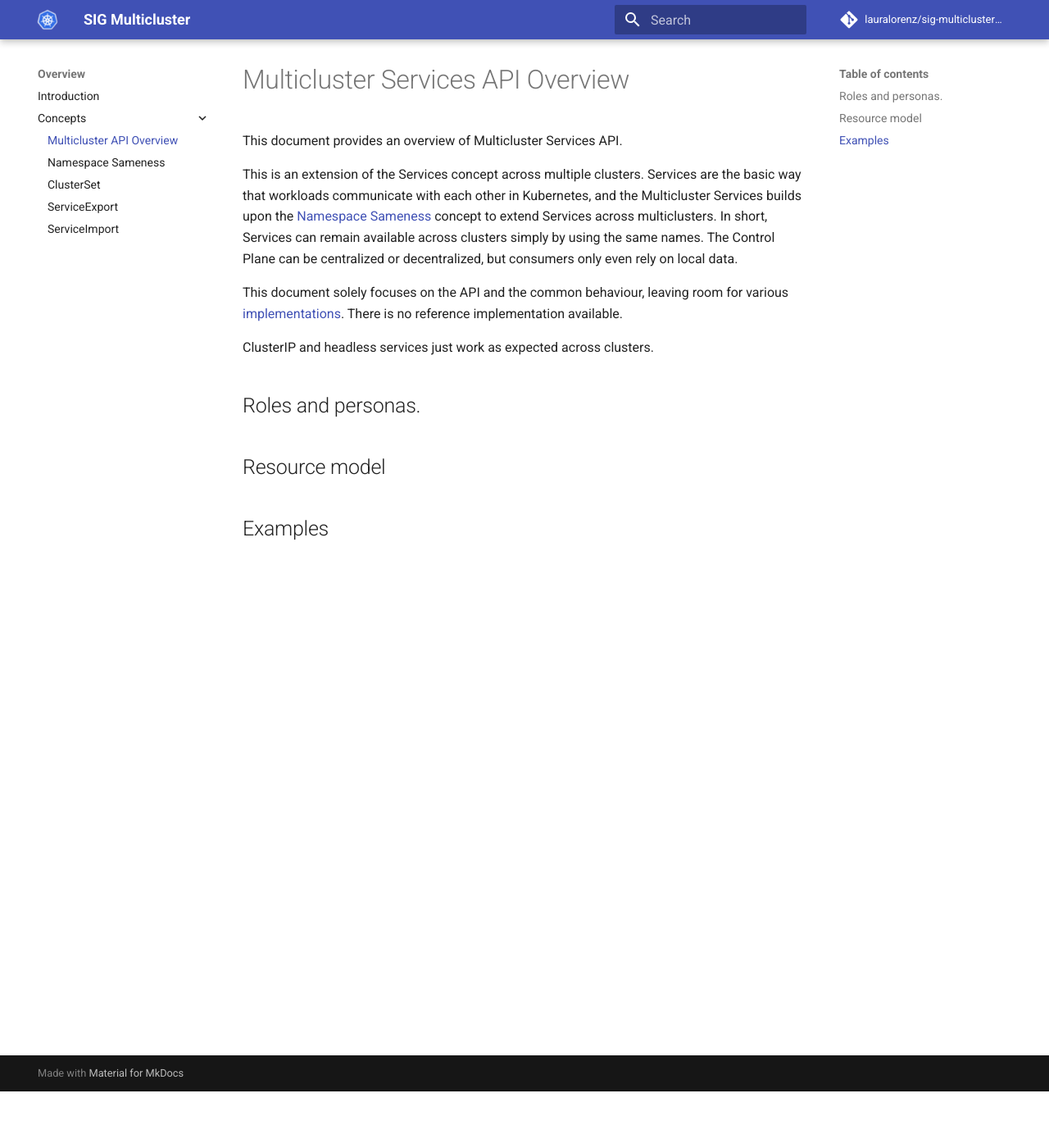
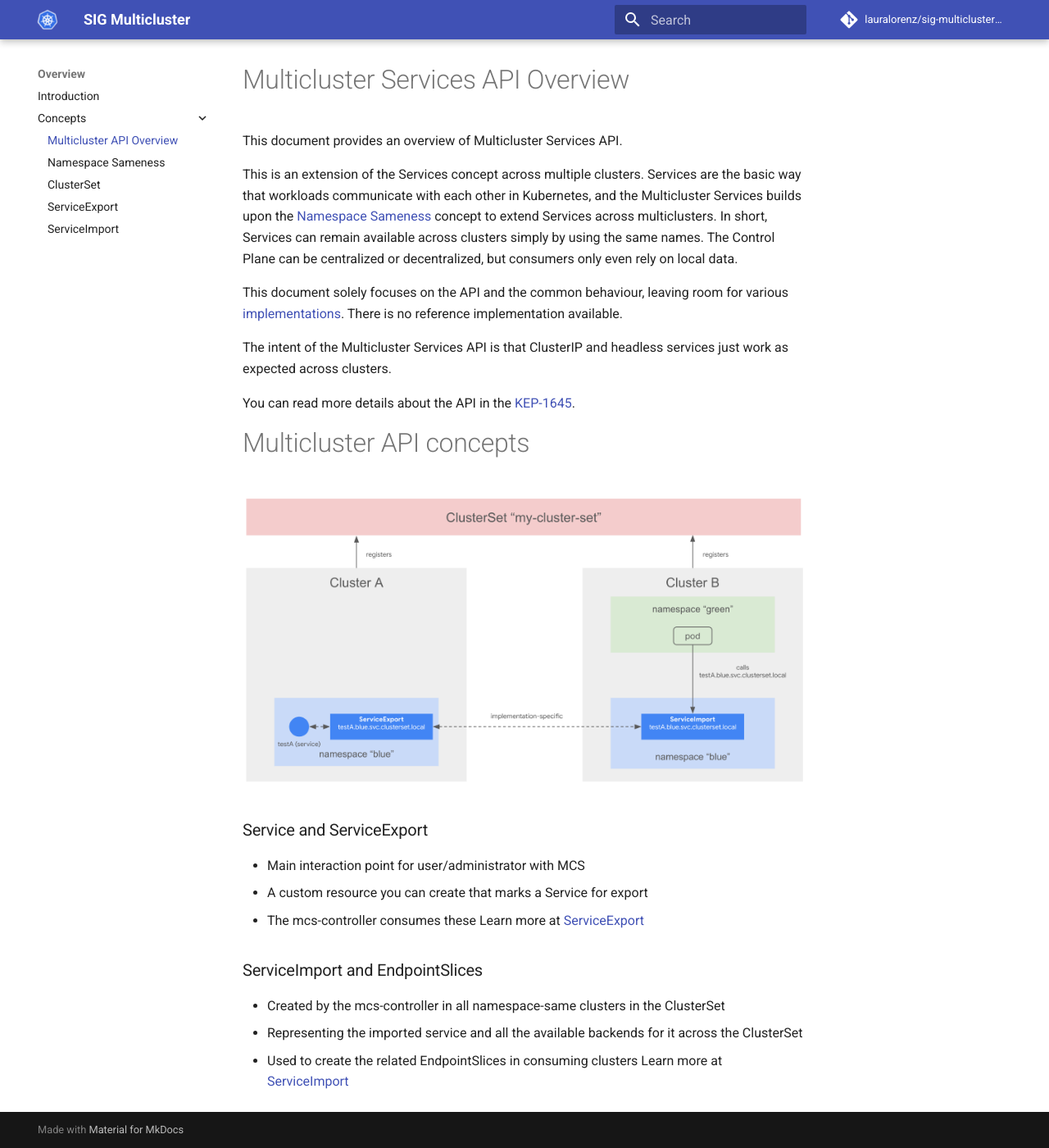
Before and after one commit to lauralorenz/sig-multicluster-site-proposal, an MkDocs documentation site: the page built from site-src/concepts/multicluster-services-api-overview.md, in a window 1280 px wide and 1400 px high, scrolled down 69 px. Shown: the whole window at 82% size. Built offline with MkDocs 1.6.1 and Material for MkDocs 9.7.7, drawn with Linux system fonts in a browser that asks for light colours; comment, search, counter and statistics services are not loaded.

Commit message:
move MCS specific stuff into its overview

```diff
--- a/site-src/concepts/multicluster-services-api-overview.md
+++ b/site-src/concepts/multicluster-services-api-overview.md
@@ -6,14 +6,22 @@ This is an extension of the Services concept across multiple clusters. Services
 
 This document solely focuses on the API and the common behaviour, leaving room for various [implementations](../implementations.md). There is no reference implementation available.
 
-ClusterIP and headless services just work as expected across clusters.
+The intent of the Multicluster Services API is that ClusterIP and headless services just work as expected across clusters.
 
+You can read more details about the API in the [KEP-1645](https://github.com/kubernetes/enhancements/tree/master/keps/sig-multicluster/1645-multi-cluster-services-api).
 
+# Multicluster API concepts
 
-## Roles and personas.
+![MCS API diagram](../images/mcs-overview.png)
 
+### Service and ServiceExport
+* Main interaction point for user/administrator with MCS
+* A custom resource you can create that marks a Service for export
+* The mcs-controller consumes these
+Learn more at [ServiceExport](../api-types/service-export.md)
 
-## Resource model
-
-
-## Examples
+### ServiceImport and EndpointSlices
+* Created by the mcs-controller in all namespace-same clusters in the ClusterSet
+* Representing the imported service and all the available backends for it across the ClusterSet
+* Used to create the related EndpointSlices in consuming clusters
+Learn more at [ServiceImport](../api-types/service-import.md)
```
Also changed, not shown: site-src/index.md (+18 -37 lines).
